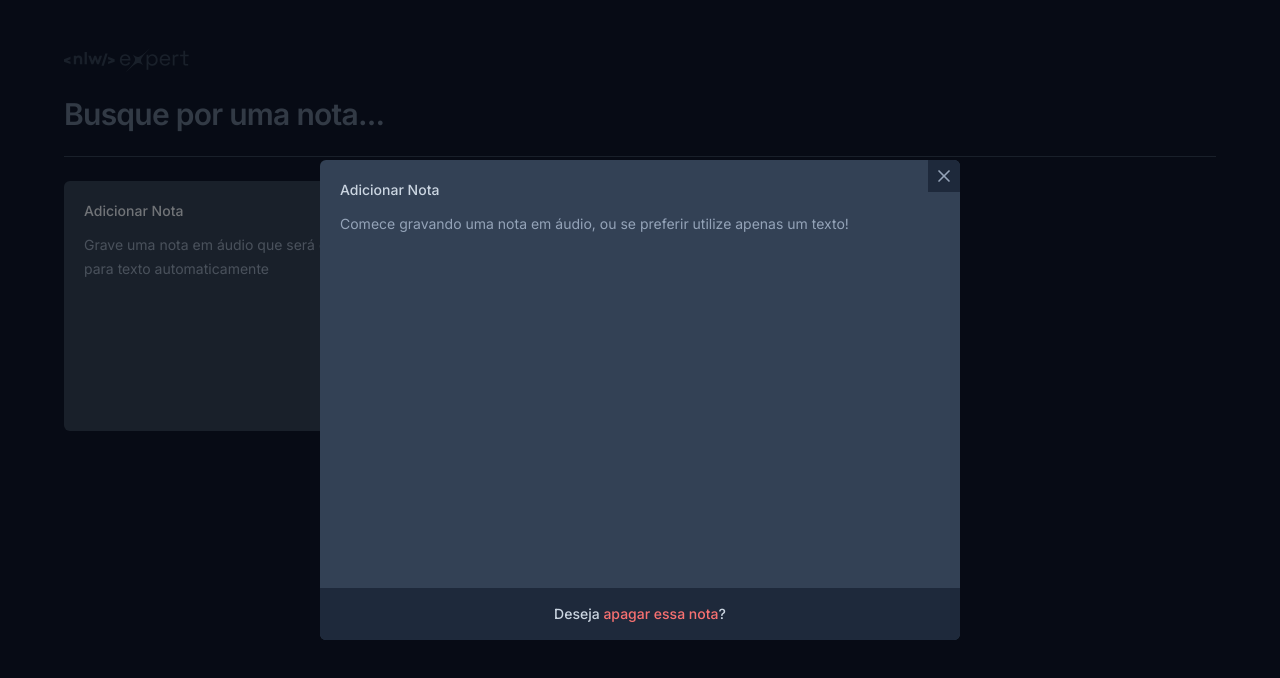
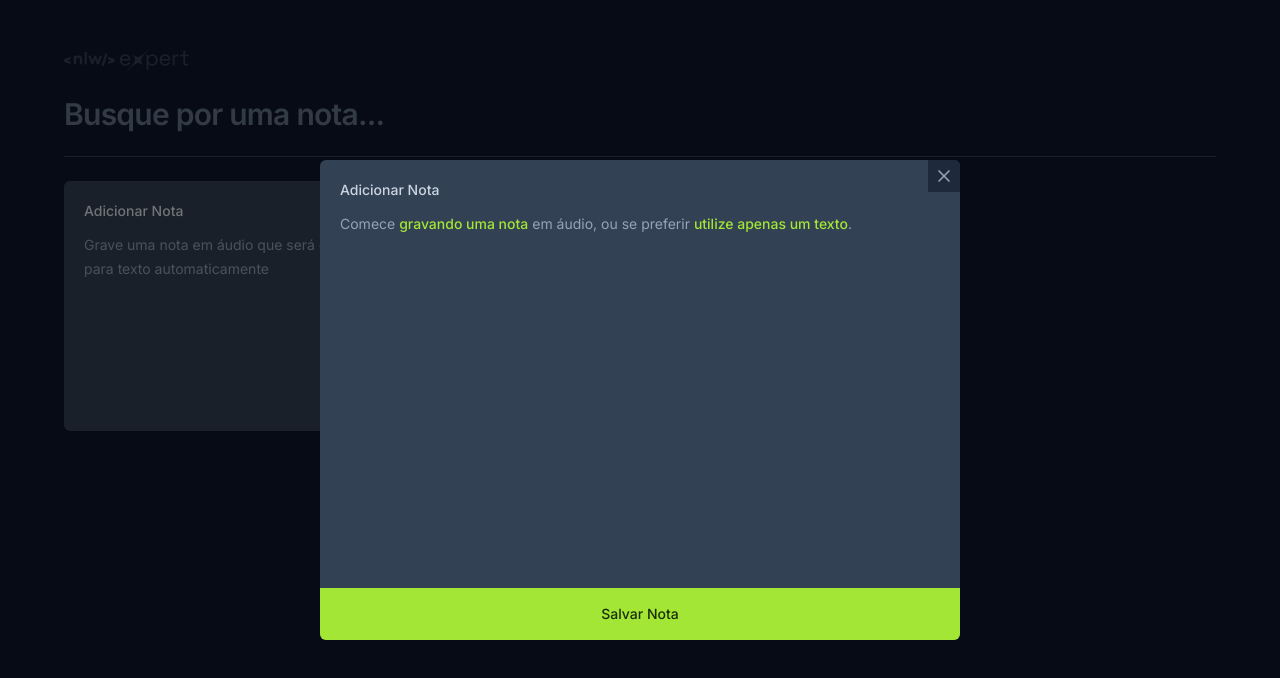
Before and after one commit to Thaizze/nlw-expert-notes, a React (Vite) app: page / in a window 1280 px wide. Both pictures are taken after a click on the button 248 px from the left and 306 px from the top of the page. Shown: the top 678 px of the page. Built offline with nearby package versions, Linux system fonts and the light colour scheme.

Commit message:
Ajustes finais no estilo do modal

```diff
--- a/src/components/new-note-card.tsx
+++ b/src/components/new-note-card.tsx
@@ -4,7 +4,7 @@
 export function NewNoteCard() {
     return(
         <Dialog.Root>
-            <Dialog.Trigger className='rounded-md flex flex-col bg-slate-700 p-5 gap-3 overflow-hidden text-left'>
+            <Dialog.Trigger className='rounded-md flex flex-col bg-slate-700 p-5 gap-3 outline-none overflow-hidden text-left hover:ring-2 hover:ring-slate-600 focus-visible:ring-2 focus-visible:ring-lime-400'>
             <span className='text-sm font-medium text-slate-200'>Adicionar Nota</span>
             <p className='text-sm leading-6 text-slate-400'>Grave uma nota em áudio que será convertida para texto automaticamente</p>
             </Dialog.Trigger>
@@ -18,10 +18,10 @@
 
                     <div className='flex flex-1 flex-col gap-3 p-5'>
                         <span className='text-sm font-medium text-slate-300'>Adicionar Nota</span>
-                        <p className='text-sm leading-6 text-slate-400'>Comece gravando uma nota em áudio, ou se preferir utilize apenas um texto!</p>
+                        <p className='text-sm leading-6 text-slate-400'>Comece <button className='font-medium text-lime-400 hover:underline'>gravando uma nota</button> em áudio, ou se preferir <button className='font-medium text-lime-400 hover:underline'>utilize apenas um texto</button>.</p>
                     </div>
 
-                    <button type='button' className='w-full bg-slate-800 py-4 text-sm text-slate-300 outline-none font-medium group'>Deseja <span className='text-red-400 group-hover:underline'>apagar essa nota</span>?</button>
+                    <button type='button' className='w-full bg-lime-400 py-4 text-sm text-lime-950 outline-none font-medium hover:bg-lime-500'>Salvar Nota</button>
                 </Dialog.Content>
             </Dialog.Portal>
         </Dialog.Root>
```
